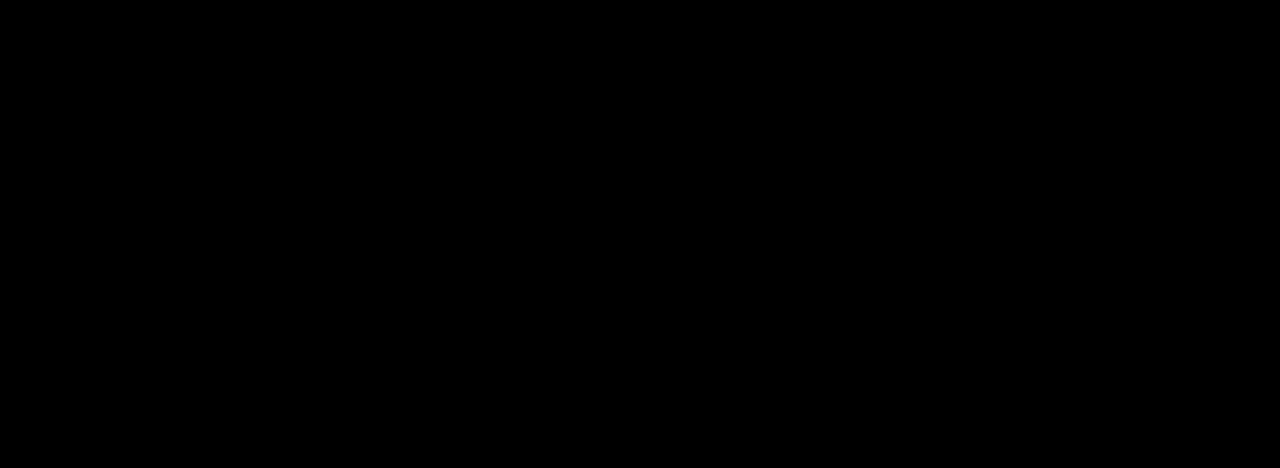
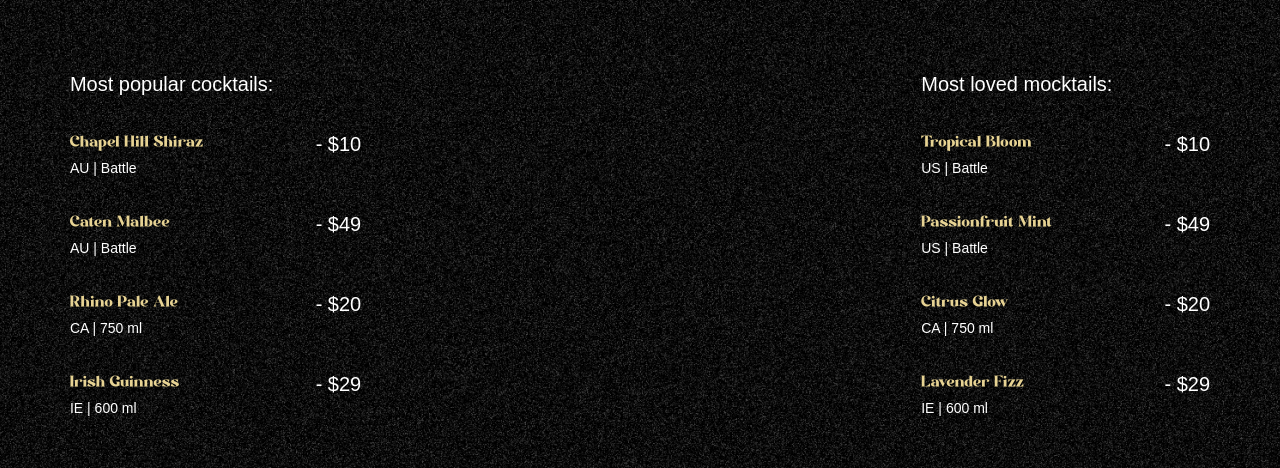
Before and after one commit to Vibhudendra/Cocktail_brand, a React (Vite) app: page / in a window 1280 px wide. Shown: the part 890-1358 px from the top of the page. Built offline with nearby package versions, Linux system fonts and the light colour scheme; a web font is replaced by a local one.

Commit message:
Implemented Menu List

```diff
--- a/src/Components/Hero.jsx
+++ b/src/Components/Hero.jsx
@@ -62,8 +62,8 @@
                 scrub: true,
             }
         })
-        .to('.right-leaf',{ y : 200 }, 0)
-        .to('.left-leaf',{ y: -200 }, 0)
+        .to('.right-leaf',{ y : 300 }, 0)
+        .to('.left-leaf',{ y: -300 }, 0)
 
         //Video Animation
         const startvalue = isMobile ? 'top 50%' : 'center 60%';
--- /dev/null
+++ b/src/Components/Menu.jsx
@@ -0,0 +1,73 @@
+import { useGSAP } from "@gsap/react"
+import { cocktailLists, mockTailLists } from "../../Constants"
+import gsap from 'gsap';
+
+
+const Menu = () => {
+
+    useGSAP(() => {
+        const parallaxTimeLine = gsap.timeline({
+            scrollTrigger: {
+                trigger: '#cocktails',
+                start: 'top 30%',
+                end: 'bottom 80%',
+                scrub: true
+            }
+        })
+
+        parallaxTimeLine
+            .from('#c-left-leaf', {
+                x: -200, y: 200
+            })
+            .from('#c-right-leaf', {
+                x: 150, y: 100
+            }
+            )
+
+
+    })
+
+
+    return (
+        <section id="cocktails" className="noisy">
+            <img src="/images/cocktail-left-leaf.png" alt="l-leaf" id="c-left-leaf" />
+            <img src="/images/cocktail-right-leaf.png" alt="r-leaf" id="c-right-leaf" />
+
+            <div className="list">
+                <div className="popular">
+                    <h2>Most popular cocktails:</h2>
+
+                    <ul>
+                        {cocktailLists.map(({ name, country, detail, price }) => (
+                            <li key={name}>
+                                <div className="md:me-28">
+                                    <h3>{name}</h3>
+                                    <p>{country} | {detail}</p>
+                                </div>
+                                <span>- {price}</span>
+                            </li>
+                        ))}
+                    </ul>
+                </div>
+
+                <div className="loved">
+                    <h2>Most loved mocktails:</h2>
+
+                    <ul>
+                        {mockTailLists.map(({ name, country, detail, price }) => (
+                            <li key={name}>
+                                <div className="md:me-28">
+                                    <h3>{name}</h3>
+                                    <p>{country} | {detail}</p>
+                                </div>
+                                <span>- {price}</span>
+                            </li>
+                        ))}
+                    </ul>
+                </div>
+            </div>
+        </section>
+    )
+}
+
+export default Menu
--- a/src/app.jsx
+++ b/src/app.jsx
@@ -2,6 +2,7 @@
 import { ScrollTrigger, SplitText } from "gsap/all";
 import Navbar from './Components/Navbar';
 import Hero from './Components/Hero';
+import Menu from './Components/Menu';
 
 gsap.registerPlugin(ScrollTrigger, SplitText);
 
@@ -10,6 +11,7 @@
         <main>
             <Navbar />
             <Hero/>
+            <Menu/>
         </main>
     )
 }
--- a/src/index.css
+++ b/src/index.css
@@ -148,7 +148,7 @@
         }
 
         .list {
-            @apply container mx-auto relative z-10 flex md:flex-row flex-col justify-between items-start gap-20 pt-40 2xl:px-0 px-5;
+            @apply container mx-auto relative z-10 flex md:flex-row flex-col justify-center xl:gap-140 items-center gap-20 pt-40 2xl:px-0 px-5;
 
             .popular {
                 @apply space-y-8 w-full md:w-fit;
```
